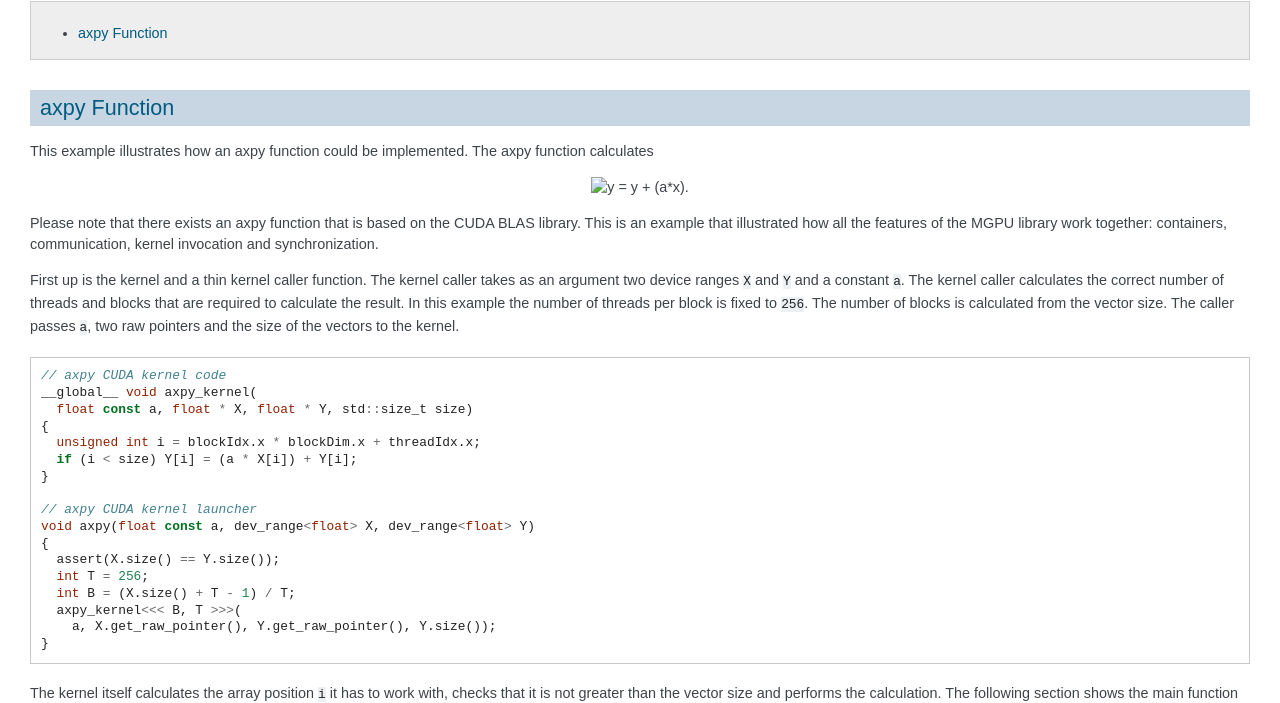
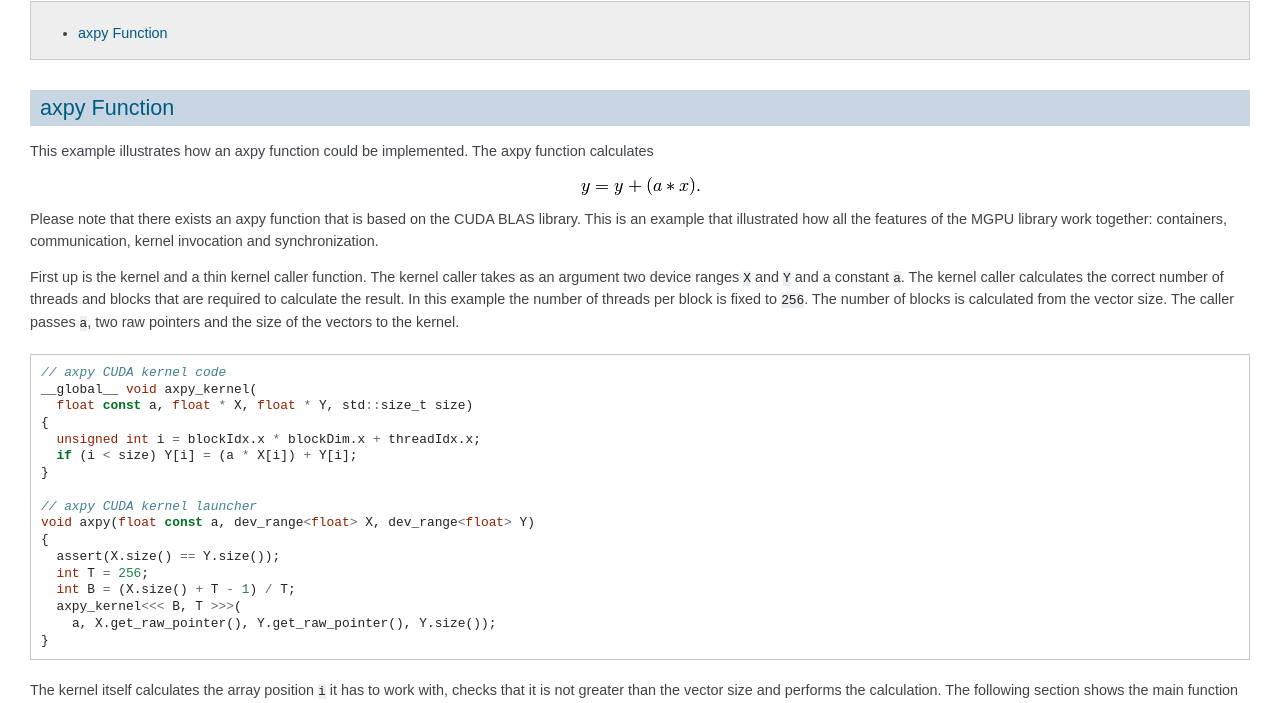
Before and after one commit to walafle/mgpu, a plain HTML site: page examples.html in a window 1280 px wide. Shown: the part 104-807 px from the top of the page. Drawn offline with Linux system fonts and the light colour scheme.

Commit message:
Added image

```diff
--- a/examples.html
+++ b/examples.html
@@ -58,7 +58,7 @@
 <p>This example illustrates how an axpy function could be implemented. The axpy
 function calculates</p>
 <div class="math">
-<p><img src="_images/math/068a3058340ff9f690bf7b871e2240655c6976d7.png" alt="y = y + (a*x)." /></p>
+<p><img src="images/math/068a3058340ff9f690bf7b871e2240655c6976d7.png" alt="y = y + (a*x)." /></p>
 </div><p>Please note
 that there exists an axpy function that is based on the CUDA BLAS library. This
 is an example that illustrated how all the features of the MGPU library work
```
Also changed, not shown: images/math/068a3058340ff9f690bf7b871e2240655c6976d7.png (added).
